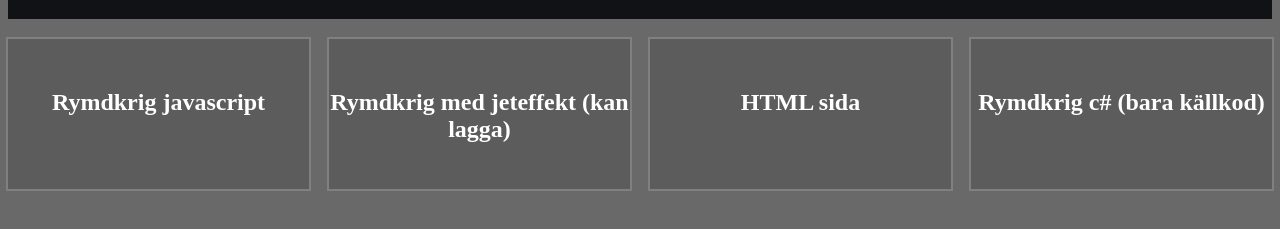
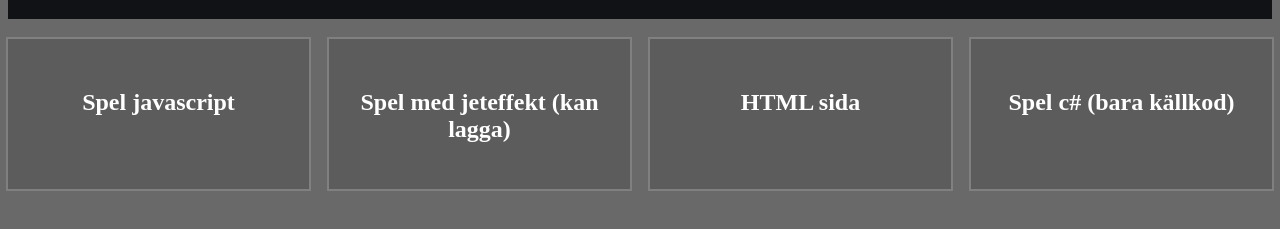
Before and after one commit to Wino99/Wino99.github.io, a plain HTML site: page index.html in a window 1280 px wide. Shown: the part 69-298 px from the top of the page. Drawn offline with Linux system fonts and the light colour scheme.

Commit message:
Update index.html

```diff
--- a/index.html
+++ b/index.html
@@ -13,16 +13,16 @@
 			</header>
 			<!--Innehåll -->
 			<section id="project1">
-				<a href="https://wino99.github.io/src/index.html">Rymdkrig javascript</a>
+				<a href="https://wino99.github.io/src/index.html">Spel javascript</a>
 			</section>
 			<section id="project2">
-				<a href="https://wino99.github.io/jeteffekt/index.html">Rymdkrig med jeteffekt (kan lagga)</a>
+				<a href="https://wino99.github.io/jeteffekt/index.html">Spel med jeteffekt (kan lagga)</a>
 			</section>
 			<section id="project3">
 				<a href="https://wino99.github.io/htmlexample/index.html">HTML sida</a>
 			</section>
 			<section id="project4">
-				<a href="https://github.com/Wino99/2d-bullet-hell-c-">Rymdkrig c# (bara källkod)</a>
+				<a href="https://github.com/Wino99/2d-bullet-hell-c-">Spel c# (bara källkod)</a>
 			</section>
 		</div>
 	</body>
```
